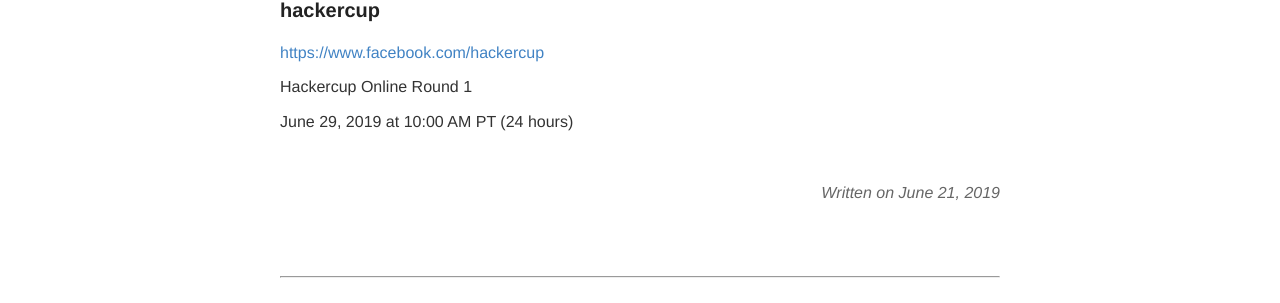
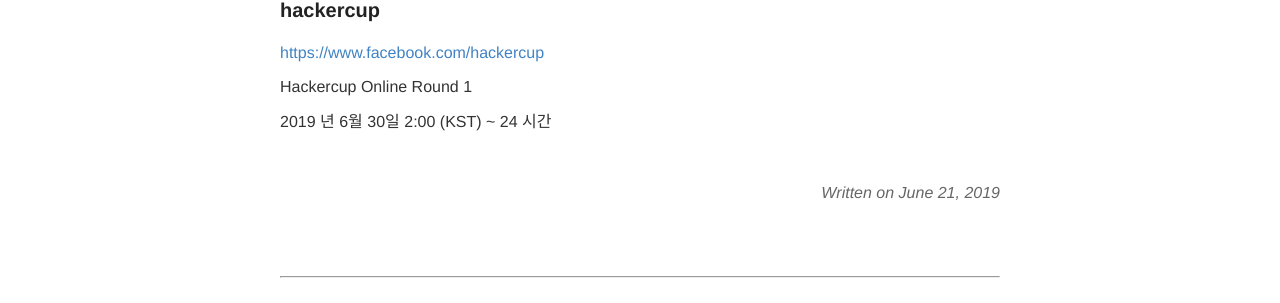
Before and after one commit to seirion/aaa, a Jekyll site: the page built from _posts/2019-06-31-meeting-090.md, in a window 1280 px wide. Shown: the part 392-695 px from the top of the page. Built offline with Jekyll 4.4.1, drawn with Linux system fonts in a browser that asks for light colours; comment, search, counter and statistics services are not loaded.

Commit message:
Update 2019-06-31-meeting-090.md
change to KST

```diff
--- a/_posts/2019-06-31-meeting-090.md
+++ b/_posts/2019-06-31-meeting-090.md
@@ -20,4 +20,4 @@
 
 Hackercup Online Round 1
 
-June 29, 2019 at 10:00 AM PT (24 hours)
+2019 년 6월 30일 2:00 (KST) ~ 24 시간
```
